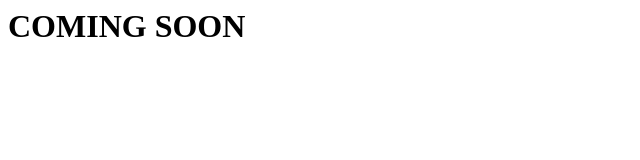
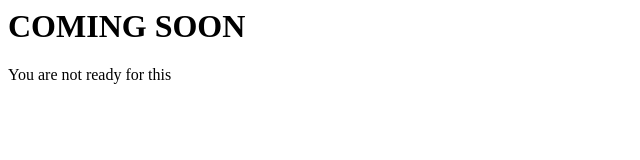
Before and after one commit to marcantoineblais/test_project, a plain HTML site: page index.html in a window 1280 px wide. Shown: the whole page, without its empty margins (0-640 px from the left). Drawn offline with Linux system fonts and the light colour scheme.

Commit message:
New text on coming soon page

```diff
--- a/index.html
+++ b/index.html
@@ -2,4 +2,5 @@
 <head></head>
 <body>
     <h1>COMING SOON</h1>
+    <p>You are not ready for this</p>
 </body>
```
